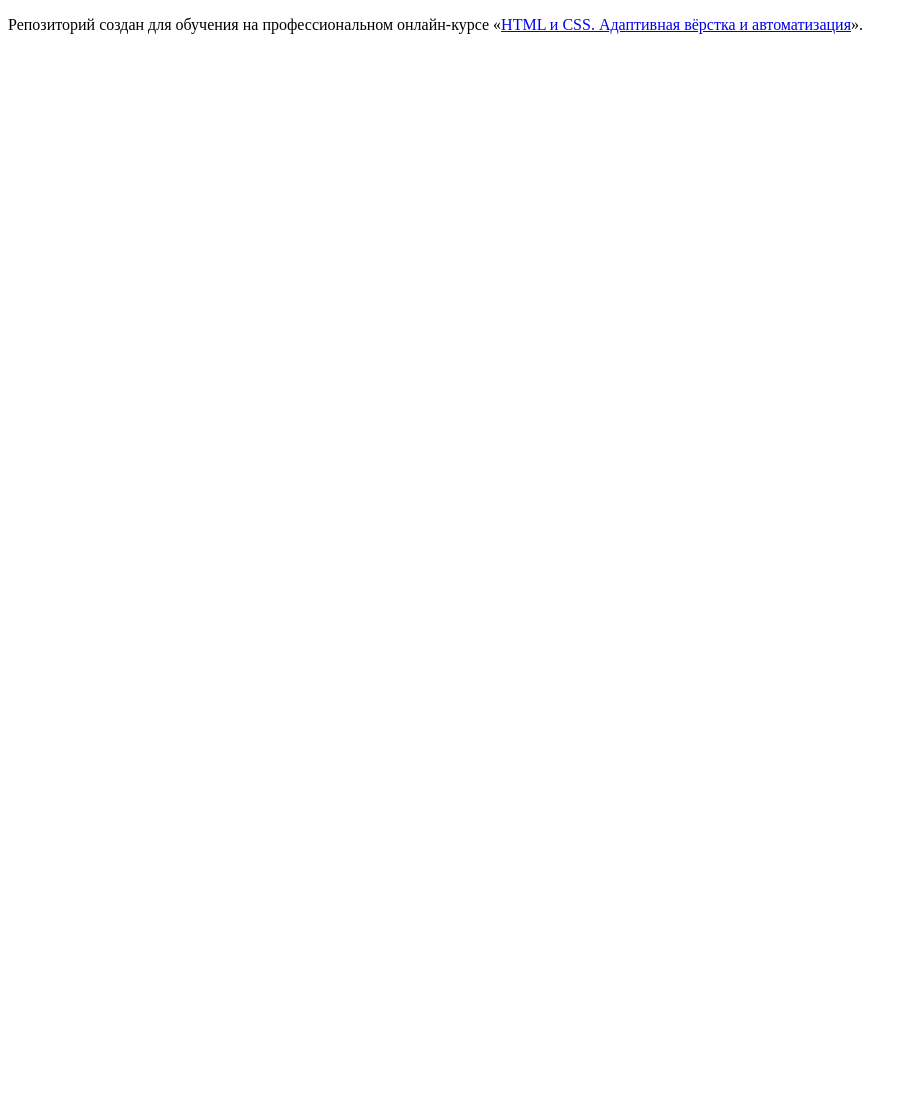
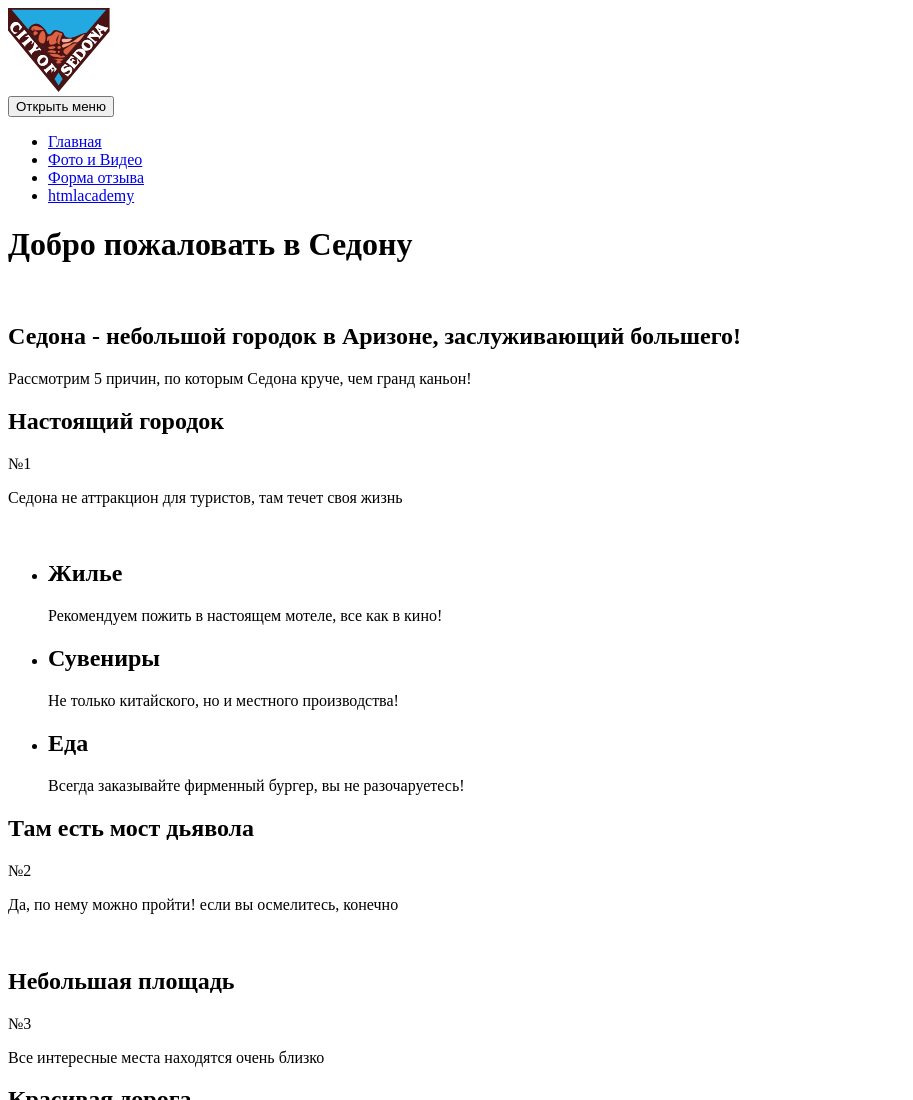
Before and after one commit to kornul/1854083-sedona-24, a website: page source/index.html in a window 1280 px wide. Shown: the top 1100 px of the page, without its empty margins (0-913 px from the left). Before the commit the page ends 800 px from the top, so only its background shows below. Drawn offline with Linux system fonts and the light colour scheme.

Commit message:
главная страница

```diff
--- a/source/index.html
+++ b/source/index.html
@@ -1,12 +1,152 @@
 <!DOCTYPE html>
 <html lang="ru">
-  <head>
-    <meta charset="utf-8">
-    <title>HTML Academy: Седона</title>
-  </head>
-  <body>
 
-    <p>Репозиторий создан для обучения на профессиональном онлайн‑курсе «<a href="https://htmlacademy.ru/intensive/adaptive">HTML и CSS. Адаптивная вёрстка и автоматизация</a>».</p>
+<head>
+  <meta charset="utf-8" lang="ru">
+  <title>HTML Academy: Седона</title>
+</head>
 
-  </body>
+<body class="body">
+  <header class="header">
+    <a class="header__logo">
+      <img class="header__logo-image" src="../source/img/logotypemobile.svg" width="102" height="84" alt="Седона">
+    </a>
+    <nav class="main-nav">
+      <button class="main-nav__toggle" type="button">
+        <span class="visually-hidden">Открыть меню</span>
+      </button>
+      <div class="main-nav__wrapper">
+        <ul class="main-nav__list">
+          <li class="main-list__item">
+            <a href="#">
+              Главная
+            </a>
+          </li>
+          <li class="main-list__item">
+            <a href="#">
+              Фото и Видео
+            </a>
+          </li>
+          <li class="main-list__item">
+            <a href="#">
+              Форма отзыва
+            </a>
+          </li>
+          <li class="main-list__item">
+            <a href="#">
+              htmlacademy
+            </a>
+          </li>
+        </ul>
+      </div>
+    </nav>
+  </header>
+  <main class="content">
+    <div class="logo">
+      <h1 class="visually-hidden">Добро пожаловать в Седону</h1>
+      <img alt="" src="" width="" height="">
+    </div>
+    <article class="reasons">
+      <header class="reasons__header">
+        <h1 class="reasons__title">Седона - небольшой городок в Аризоне, заслуживающий большего!</h1>
+        <p class="reasons__description">Рассмотрим 5 причин, по которым Седона круче, чем гранд каньон!</p>
+      </header>
+
+      <div class="reasons__container">
+        <div class="reason reason__color--blue">
+          <h2 class="reasons__title">Настоящий городок</h2>
+          <div class="reason reason__digit">№1</div>
+          <p class="reasons__text">Седона не аттракцион для туристов, там течет своя жизнь</p>
+        </div>
+      </div>
+
+      <div class="reason-picture">
+        <img src="" alt="" width="" height="">
+      </div>
+
+      <div class="reasons__wrapper">
+        <ul class="reasons__list">
+          <li class="reasons__item reason--icon-house">
+            <h2 class="reasons__title">Жилье</h2>
+            <p class="reasons__text">Рекомендуем пожить в настоящем мотеле, все как в кино!</p>
+          </li>
+          <li class="reasons__item reason--icon-souvenirs">
+            <h2 class="reasons__title">Сувениры</h2>
+            <p class="reasons__text">Не только китайского, но и местного производства!</p>
+          </li>
+          <li class="reasons__item reason--icon-food">
+            <h2 class="reasons__title">Еда</h2>
+            <p class="reasons__text">Всегда заказывайте фирменный бургер, вы не разочаруетесь!</p>
+          </li>
+        </ul>
+      </div>
+
+      <div class="reasons__container">
+        <div class="reason reason__color--blue">
+          <h2 class="reasons__title">Там есть мост дьявола</h2>
+          <div class="reason reason__digit">№2</div>
+          <p class="reasons__text">Да, по нему можно пройти! если вы осмелитесь, конечно</p>
+        </div>
+      </div>
+
+      <div class="reason-picture">
+        <img src="" alt="" width="" height="">
+      </div>
+
+      <div class="reasons__container">
+        <div class="reason reason__color--gray">
+          <h2 class="reasons__title">Небольшая площадь</h2>
+          <div class="reason reason__digit">№3</div>
+          <p class="reasons__text">Все интересные места находятся очень близко</p>
+        </div>
+        <div class="reason reason__color--gray">
+          <h2 class="reasons__title">Красивая дорога</h2>
+          <div class="reason reason__digit">№4</div>
+          <p class="reasons__text">Ехать в Седону из Лас-Вегаса совсем не скучно!</p>
+        </div>
+        <div class="reason reason__color--gray">
+          <h2 class="reasons__title">Мало туристов</h2>
+          <div class="reason reason__digit">№5</div>
+          <p class="reasons__text">Большинство едет в гранд каньон и толпится там</p>
+        </div>
+      </div>
+    </article>
+
+    <div class="search-hotel">
+      <h2 class="search__title">Заинтересовались?</h2>
+      <p class="search__description">Укажите продполагаемые даты поездки, и мы покажем вам лучшие предложения гостиниц в
+        Седоне</p>
+      <button type="button" class="button--search">Найти гостиницу</button>
+    </div>
+
+    <div class="address__map">Карта</div>
+
+    <footer class="footer">
+      <div class="footer__container">
+        <a href="#" class="hashtag">#visitsedona</a>
+      </div>
+      <div class="footer__social social">
+        <ul class="social__list">
+          <li class="socail__item">
+            <a class="social__link social__link--twitter" href="#">Твиттер</a>
+          </li>
+          <li class="socail__item">
+            <a class="social__link social__link--facebook" href="#">Фейсбук</a>
+          </li>
+          <li class="socail__item">
+            <a class="social__link social__link--youtube" href="#">Ютуб</a>
+          </li>
+        </ul>
+      </div>
+      <div class="footer__copyright copyright">
+        <b class="copyright__text">Разработано</b>
+        <a class="copyright__logo" href="#">
+          <img src="../source/img/htmlacademyfooter.svg" alt="" width="27" height="34">
+        </a>
+      </div>
+
+    </footer>
+  </main>
+</body>
+
 </html>
```
Also changed, not shown: source/img/backsedona.jpg (added), source/img/htmlacademyfooter.svg (added), source/img/logotext.svg (added), source/img/logotypemobile.svg (added).
